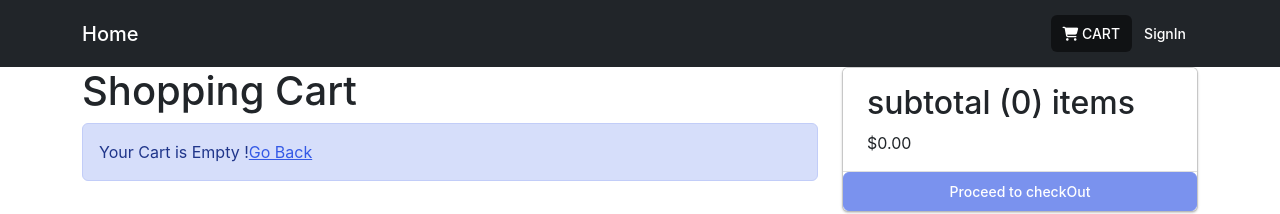
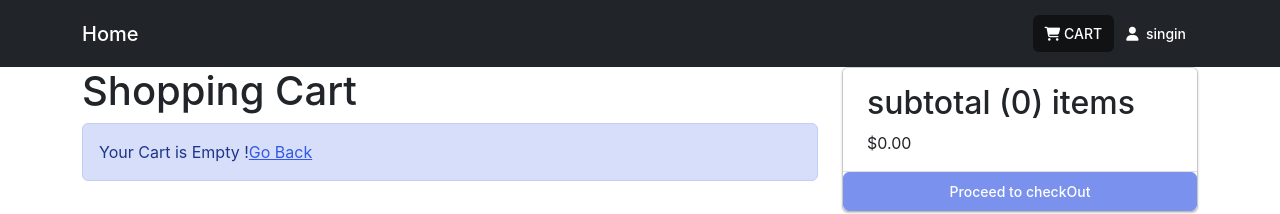
Before and after one commit to AadityaNayak/ShopMax, a React (Create React App) app in the folder frontend/: page /cart in a window 1280 px wide. Shown: the top 214 px of the page. Built offline with nearby package versions, Linux system fonts and the light colour scheme.

Commit message:
Update Header.jsx

```diff
--- a/frontend/src/components/Header.jsx
+++ b/frontend/src/components/Header.jsx
@@ -20,9 +20,12 @@ const Header = () => {
                 </Nav.Link>
               </LinkContainer>
 
-              <LinkContainer to="signin">
-                <Nav.Link>SignIn</Nav.Link>
-              </LinkContainer>
+              <LinkContainer to="/login">
+                  <Nav.Link>
+                    <i className="fas fa-user"></i>
+                    &nbsp; singin
+                  </Nav.Link>
+                </LinkContainer>
             </Nav>
           </Navbar.Collapse>
         </Container>
```
